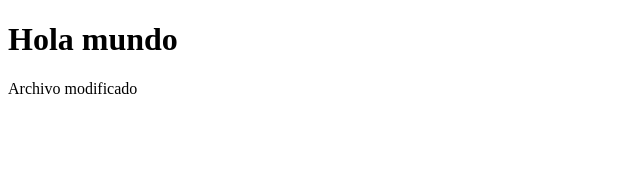
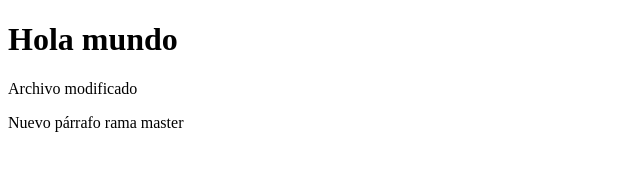
Before and after one commit to alejandrocorral509/mi-proyecto-git, a plain HTML site: page index.html in a window 1280 px wide. Shown: the whole page, without its empty margins (0-640 px from the left). Drawn offline with Linux system fonts and the light colour scheme.

Commit message:
Añadir párrafo diferente en master

```diff
--- a/index.html
+++ b/index.html
@@ -8,5 +8,6 @@
 <body>
     <h1>Hola mundo</h1>
     <p>Archivo modificado</p>
+    <p>Nuevo párrafo rama master</p>
 </body>
 </html>
```
